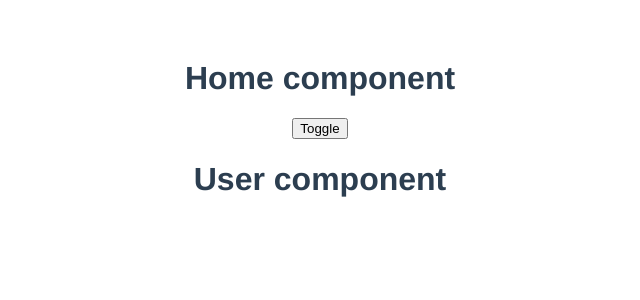
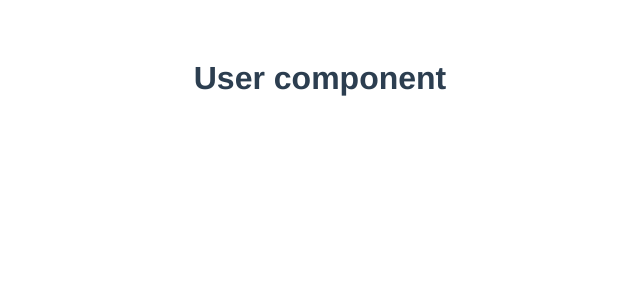
Before and after one commit to parteek2813/VueJs, a Vue app: page / in a window 1280 px wide. Shown: the top 300 px of the page, without its empty margins (320-960 px from the left). Built offline with nearby package versions, Linux system fonts and the light colour scheme.

Commit message:
routing in vue

```diff
--- a/src/App.vue
+++ b/src/App.vue
@@ -1,7 +1,7 @@
 <template>
   <!-- <button @click="changeTab"> Show next component</button>
   <component :is="currentComponent"></component> -->
-  <Home />
+  <User />
 </template>
 
 <script>
--- a/src/main.js
+++ b/src/main.js
@@ -1,4 +1,6 @@
 import { createApp } from "vue";
 import App from "./App.vue";
+import router from "./routes";
 
-createApp(App).mount("#app");
+const app = createApp(App)
+app.mount("#app")
--- /dev/null
+++ b/src/routes.js
@@ -0,0 +1,22 @@
+import {createRouter, createWebHashHistory} from "vue-router"
+
+import Home from "./components/Home.vue"
+
+
+const routes = [
+    {
+        name: 'Home',
+        path: "/",
+        component: Home
+    }
+]
+
+const router = createRouter({
+    history: createWebHashHistory(),
+    routes
+})
+
+
+
+
+export default router;
```
